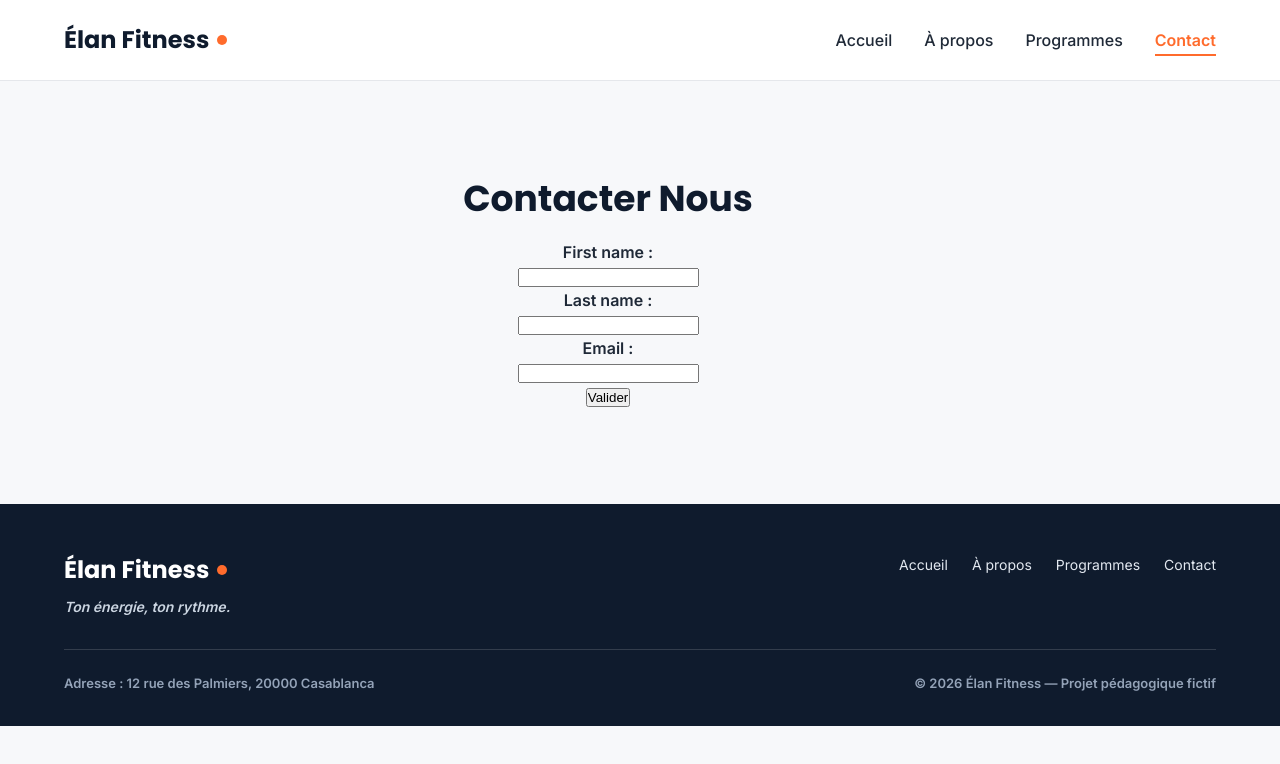
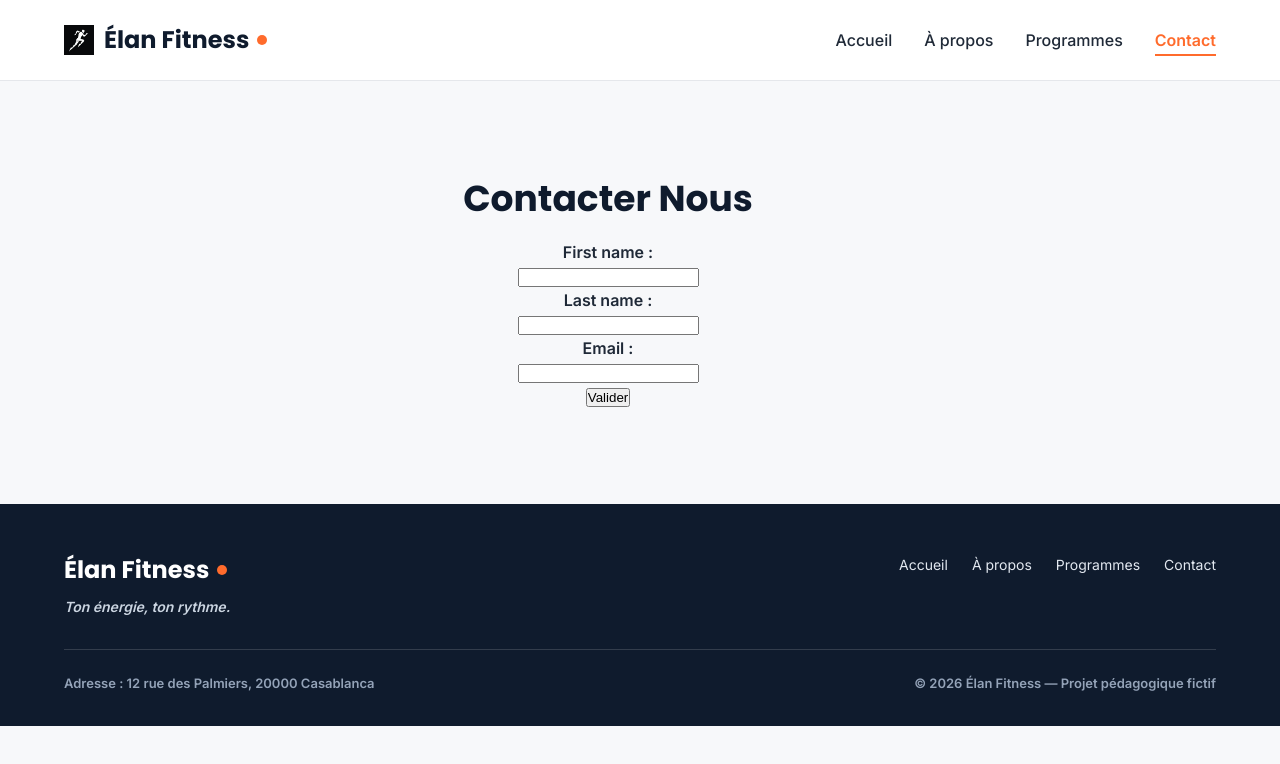
Before and after one commit to Hamza1najih/Brief, a plain HTML site: page contact.html in a window 1280 px wide. Drawn offline with Linux system fonts and the light colour scheme.

Commit message:
header in contact

```diff
--- a/contact.html
+++ b/contact.html
@@ -1,14 +1,18 @@
 <!DOCTYPE html>
 <html lang=fr>
+
 <head>
   <meta charset="UTF-8">
   <meta name="viewport" content="width=device-width, initial-scale=1">
-  <meta name="description" content="Élan Fitness, salle de sport à Casablanca : musculation, yoga, cardio et boxe fitness avec des coachs diplômés. Réservez votre cours d'essai gratuit.">
+  <meta name="description"
+    content="Élan Fitness, salle de sport à Casablanca : musculation, yoga, cardio et boxe fitness avec des coachs diplômés. Réservez votre cours d'essai gratuit.">
   <title>Élan Fitness | Salle de sport à Casablanca</title>
 
   <link rel="preconnect" href="https://fonts.googleapis.com">
   <link rel="preconnect" href="https://fonts.gstatic.com" crossorigin>
-  <link href="https://fonts.googleapis.com/css2?family=Inter:wght@400;500;600&family=Poppins:wght@600;700;800&display=swap" rel="stylesheet">
+  <link
+    href="https://fonts.googleapis.com/css2?family=Inter:wght@400;500;600&family=Poppins:wght@600;700;800&display=swap"
+    rel="stylesheet">
 
   <link rel="stylesheet" href="style.css">
 </head>
@@ -17,15 +21,17 @@
 
   <header class="en-tete">
     <div class="conteneur en-tete-contenu">
-      <a href="#contact" class="logo">Élan Fitness</a>
-
-      <nav aria-label="Navigation principale">
-        <ul class="menu">
-          <li><a href="accueil.html">Accueil</a></li>
-          <li><a href="a_propos.html">À propos</a></li>
-          <li><a href="programmes.html">Programmes</a></li>
-          <li><a href="contact.html"class="lien-actif">Contact</a></li>
-      </nav>
+      <div class="logo-div">
+        <a href="accueil.html" class="logo">
+          <img src="img/run_logo.jpg" alt="Menu" class="menu-icone" id="menu-icone" style="width:30px;height:30px;">
+          Élan Fitness</a>
+      </div>
+      <ul class="menu">
+        <li><a href="accueil.html">Accueil</a></li>
+        <li><a href="a_propos.html">À propos</a></li>
+        <li><a href="programmes.html">Programmes</a></li>
+        <li><a href="contact.html" class="lien-actif">Contact</a></li>
+        </nav>
     </div>
   </header>
   <main>
@@ -38,10 +44,10 @@
             <label for="name" ; style="text-align: center;"><b>First name :</label><br>
             <input type="text" id="name" name="name"><br>
             <label for="last"><b>Last name :</label><br>
-            <input type="text" id = "last" name="last"><br>
+            <input type="text" id="last" name="last"><br>
             <label for="email"><b>Email :</label><br>
             <input type="text" id="email" name="email"><br>
-            <input type="submit" value="Valider" >
+            <input type="submit" value="Valider">
           </form>
         </div>
       </div>
@@ -76,4 +82,5 @@
   </footer>
 
 </body>
+
 </html>
--- a/style.css
+++ b/style.css
@@ -170,7 +170,14 @@ button:focus-visible {
   align-items: center;
   justify-content: space-between;
 }
-
+.logo-div{
+  display: flex;
+  justify-content: space-between;
+  gap: 10px
+}
+.menu-icone{
+  margin-right: 10px;
+}
 .logo {
   display: flex;
   align-items: center;
```
Also changed, not shown: img/run_logo.jpg (added).
